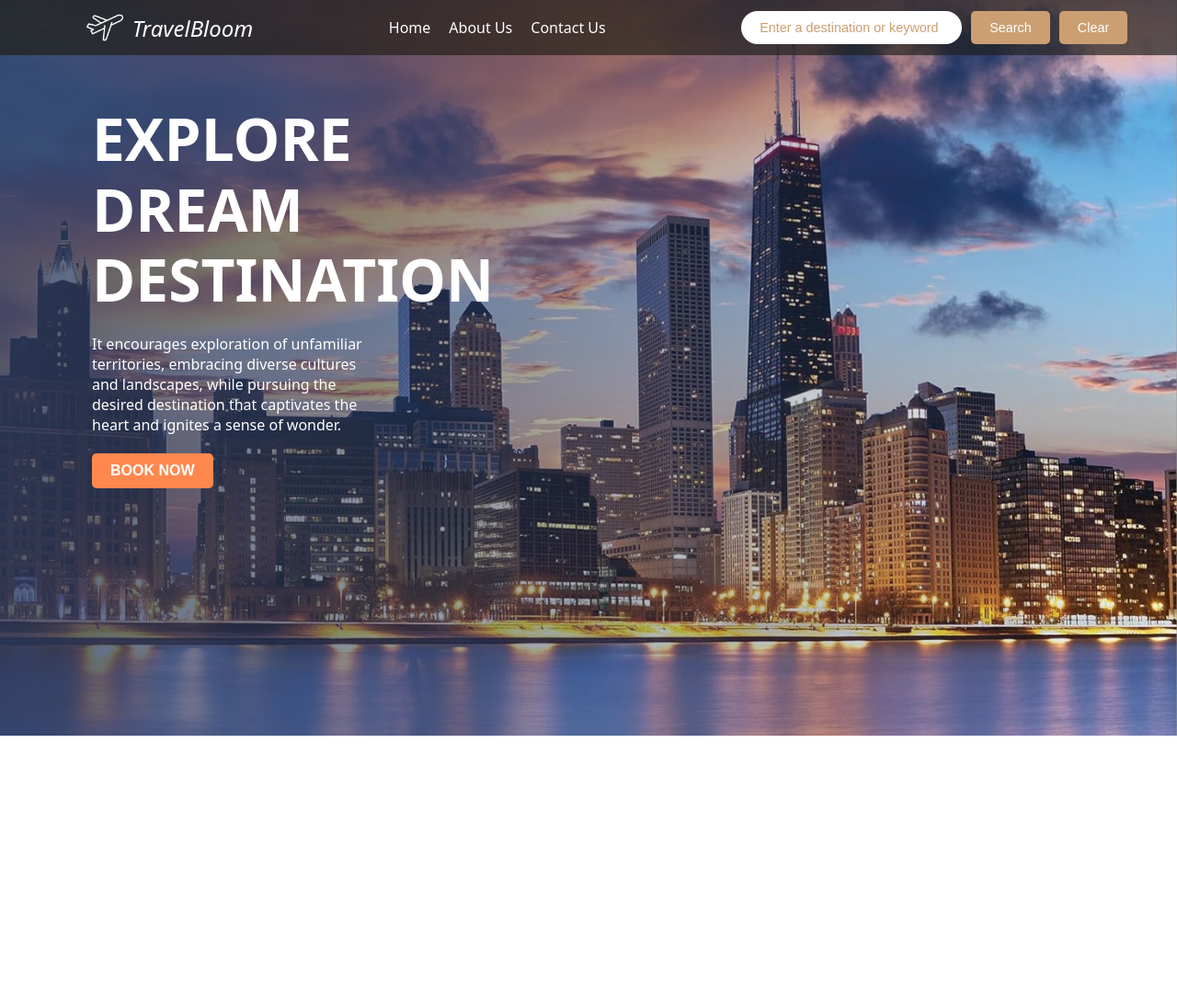
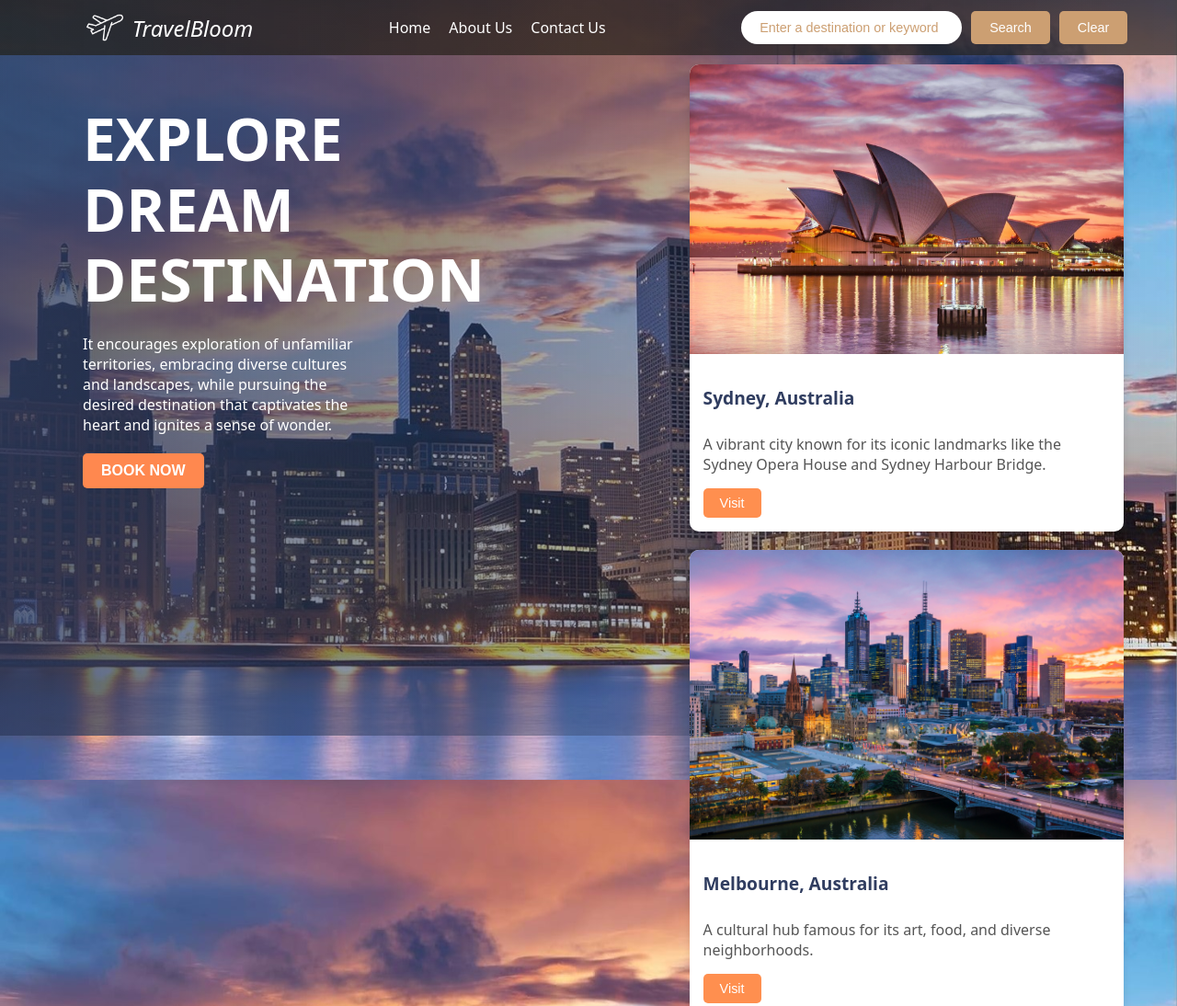
Before and after one commit to laurarnichols/travelRecommendationSite, a plain HTML site: page index.html in a window 1280 px wide. Shown: the top 1094 px of the page at 92% size. Before the commit the page ends 800 px from the top, so only its background shows below. Drawn offline with Linux system fonts and the light colour scheme.

Commit message:
Add pictures for each location and dynamically load cards on home page

```diff
--- a/home_content.html
+++ b/home_content.html
@@ -10,3 +10,8 @@
     </p>
     <button class="book-now">BOOK NOW</button>
 </header>
+<div class="cards-container-wrapper">
+    <section id="cards-container" class="cards-container">
+        <!-- Cards will be dynamically inserted here -->
+    </section>
+<div/>
--- a/index.html
+++ b/index.html
@@ -10,7 +10,7 @@
   <div class="gradient-overlay"></div>
   <nav class="navbar">
     <div class="logo">
-      <img src="airplane.png" alt="Logo" class="logo-image">
+      <img src="images/airplane.png" alt="Logo" class="logo-image">
       <span class="site-name">TravelBloom</span>
     </div>
     <div class="nav-links">
--- a/script.js
+++ b/script.js
@@ -20,6 +20,73 @@ document.addEventListener("DOMContentLoaded", function () {
             });
     }
 
+    // Load data from JSON and create cards dynamically
+    function loadCards() {
+        fetch('travel_recommendation_api.json')
+            .then(response => response.json())
+            .then(data => {
+                const cardsContainer = document.getElementById('cards-container');
+
+                // Function to create individual cards
+                const createCard = (location) => {
+                    const card = document.createElement('div');
+                    card.classList.add('card');
+
+                    // Create Image
+                    const img = document.createElement('img');
+                    img.src = location.imageUrl;
+                    img.alt = location.name;
+                    card.appendChild(img);
+
+                    // Create Card Content
+                    const cardContent = document.createElement('div');
+                    cardContent.classList.add('card-content');
+
+                    // Location Name
+                    const cardName = document.createElement('h3');
+                    cardName.classList.add('card-name');
+                    cardName.textContent = location.name;
+                    cardContent.appendChild(cardName);
+
+                    // Description
+                    const cardDescription = document.createElement('p');
+                    cardDescription.classList.add('card-description');
+                    cardDescription.textContent = location.description;
+                    cardContent.appendChild(cardDescription);
+
+                    // Visit Button
+                    const button = document.createElement('button');
+                    button.classList.add('card-button');
+                    button.textContent = 'Visit';
+                    cardContent.appendChild(button);
+
+                    card.appendChild(cardContent);
+
+                    return card;
+                };
+
+                // Loop through cities, temples, and beaches and create cards for each
+                data.countries.forEach(country => {
+                    country.cities.forEach(city => {
+                        const card = createCard(city);
+                        cardsContainer.appendChild(card);
+                    });
+                });
+
+                data.temples.forEach(temple => {
+                    const card = createCard(temple);
+                    cardsContainer.appendChild(card);
+                });
+
+                data.beaches.forEach(beach => {
+                    const card = createCard(beach);
+                    cardsContainer.appendChild(card);
+                });
+            })
+            .catch(error => console.error('Error loading JSON data:', error));
+    }
+
+
     // Function to toggle search bar
     function toggleSearchBar(page) {
         const searchBar = document.querySelector(".search-bar");
@@ -35,6 +102,7 @@ document.addEventListener("DOMContentLoaded", function () {
     document.getElementById("home-btn").addEventListener("click", (event) => {
         event.preventDefault(); // Prevent the default anchor behavior
         loadContent("home_content.html");
+        loadCards();
         toggleSearchBar("home_content.html");
     });
 
@@ -52,4 +120,5 @@ document.addEventListener("DOMContentLoaded", function () {
 
     // Load the default content (e.g., Home page) when the page first loads
     loadContent("home_content.html");
+    loadCards();
 });
--- a/styles.css
+++ b/styles.css
@@ -3,7 +3,7 @@ body {
     margin: 0;
     padding: 0;
     font-family: system-ui, -apple-system, BlinkMacSystemFont, 'Segoe UI', Roboto, Oxygen, Ubuntu, Cantarell, 'Open Sans', 'Helvetica Neue', sans-serif, sans-serif;
-    background: url('city.jpg') no-repeat center center fixed; /* Add 'fixed' for full coverage */
+    background: url('images/city.jpg') no-repeat center center fixed; /* Add 'fixed' for full coverage */
     background-size: cover; /* Ensures the image fills the screen */
     height: 100vh;
     color: white;
@@ -113,8 +113,14 @@ body {
 
 /* Hero Section */
 .hero-section {
-  margin-top: 50px; /* Ensure it doesn't overlap with the navbar */
-  padding: 20px 100px;
+    position: fixed;
+    top: 50px; /* Ensure it doesn't overlap with the navbar */
+    left: 60px;
+    width: 66.66%; /* Hero section takes up 1/3 of the page */
+    height: 100vh; /* Full height of the viewport */
+    padding: 20px 30px;
+    z-index: 10; /* Keep it above other elements */
+    overflow: hidden; /* Prevent overflow within the hero section */
 }
 
 .hero-title {
@@ -143,6 +149,82 @@ body {
 
 .book-now:hover {
     background: rgba(255, 159, 105, 1);
+}
+
+/* Cards Section */
+.cards-container-wrapper {
+    display: flex;
+    justify-content: flex-end;
+    margin-top: 50px;
+    margin-left: 57%;
+    width: 40%;
+}
+.cards-container {
+    flex: 1; /* Cards take up 1/3 of the page */
+    display: grid;
+    grid-template-columns: 1fr; /* 1 card per row */
+    gap: 20px;
+    padding: 20px;
+    overflow-y: auto;
+}
+
+/* Card Style */
+.card {
+    background-color: #fff;
+    border-radius: 10px;
+    overflow: hidden;
+    box-shadow: 0 4px 8px rgba(0, 0, 0, 0.1);
+    display: flex;
+    flex-direction: column;
+    height: 100%;
+}
+
+/* Image adjustments to take up 2/3 of the vertical space */
+.card img {
+    width: 100%;
+    height: 66%; /* 2/3 of the card height */
+    object-fit: cover; /* Ensures cropping if needed */
+}
+
+/* Card Content */
+.card-content {
+    padding: 15px;
+    display: flex;
+    flex-direction: column;
+    justify-content: space-between;
+}
+
+/* Location Name Styling */
+.card-name {
+    font-size: 1.2rem; /* Make name smaller */
+    font-weight: bold;
+    color: rgb(48, 61, 96); /* Updated color */
+    margin-bottom: 10px;
+}
+
+/* Description Styling */
+.card-description {
+    font-size: 1rem;
+    color: #555;
+    margin-bottom: 15px;
+    flex-grow: 1;
+}
+
+/* Visit Button - Slightly smaller */
+.card-button {
+    background-color: #ff8f4f;
+    color: white;
+    padding: 8px 18px; /* Slightly smaller padding */
+    border: none;
+    border-radius: 5px;
+    font-size: 0.9rem; /* Slightly smaller font size */
+    cursor: pointer;
+    align-self: flex-start;
+    transition: background-color 0.3s ease;
+}
+
+.card-button:hover {
+    background-color: #ff9f69;
 }
 
 /* About Us Header */
@@ -266,6 +348,7 @@ body {
 /* Input Group Styling */
 .input-group {
     margin-bottom: 20px;
+    margin-right: 20px;
 }
 
 .input-group label {
--- a/travel_recommendation_api.json
+++ b/travel_recommendation_api.json
@@ -6,12 +6,12 @@
         "cities": [
           {
             "name": "Sydney, Australia",
-            "imageUrl": "enter_your_image_for_sydney.jpg",
+            "imageUrl": "images/sydney.jpg",
             "description": "A vibrant city known for its iconic landmarks like the Sydney Opera House and Sydney Harbour Bridge."
           },
           {
             "name": "Melbourne, Australia",
-            "imageUrl": "enter_your_image_for_melbourne.jpg",
+            "imageUrl": "images/melbourne.jpg",
             "description": "A cultural hub famous for its art, food, and diverse neighborhoods."
           }
         ]
@@ -22,12 +22,12 @@
         "cities": [
           {
             "name": "Tokyo, Japan",
-            "imageUrl": "enter_your_image_for_tokyo.jpg",
+            "imageUrl": "images/tokyo.png",
             "description": "A bustling metropolis blending tradition and modernity, famous for its cherry blossoms and rich culture."
           },
           {
             "name": "Kyoto, Japan",
-            "imageUrl": "enter_your_image_for_kyoto.jpg",
+            "imageUrl": "images/kyoto.png",
             "description": "Known for its historic temples, gardens, and traditional tea houses."
           }
         ]
@@ -38,12 +38,12 @@
         "cities": [
           {
             "name": "Rio de Janeiro, Brazil",
-            "imageUrl": "enter_your_image_for_rio.jpg",
+            "imageUrl": "images/rio.jpg",
             "description": "A lively city known for its stunning beaches, vibrant carnival celebrations, and iconic landmarks."
           },
           {
             "name": "São Paulo, Brazil",
-            "imageUrl": "enter_your_image_for_sao-paulo.jpg",
+            "imageUrl": "images/sao-paulo.png",
             "description": "The financial hub with diverse culture, arts, and a vibrant nightlife."
           }
         ]
@@ -53,13 +53,13 @@
       {
         "id": 1,
         "name": "Angkor Wat, Cambodia",
-        "imageUrl": "enter_your_image_for_angkor-wat.jpg",
+        "imageUrl": "images/angkor-wat.jpg",
         "description": "A UNESCO World Heritage site and the largest religious monument in the world."
       },
       {
         "id": 2,
         "name": "Taj Mahal, India",
-        "imageUrl": "enter_your_image_for_taj-mahal.jpg",
+        "imageUrl": "images/taj-mahal.jpg",
         "description": "An iconic symbol of love and a masterpiece of Mughal architecture."
       }
     ],
@@ -67,13 +67,13 @@
       {
         "id": 1,
         "name": "Bora Bora, French Polynesia",
-        "imageUrl": "enter_your_image_for_bora-bora.jpg",
+        "imageUrl": "images/bora-bora.jpg",
         "description": "An island known for its stunning turquoise waters and luxurious overwater bungalows."
       },
       {
         "id": 2,
         "name": "Copacabana Beach, Brazil",
-        "imageUrl": "enter_your_image_for_copacabana.jpg",
+        "imageUrl": "images/copacabana.jpg",
         "description": "A famous beach in Rio de Janeiro, Brazil, with a vibrant atmosphere and scenic views."
       }
     ]
```
Also changed, not shown: images/airplane.png (renamed from airplane.png), images/angkor-wat.jpg (added), images/bora-bora.jpg (added), images/city.jpg (renamed from city.jpg), images/copacabana.jpg (added), images/melbourne.jpg (added), images/rio.jpg (added), images/sydney.jpg (added), images/taj-mahal.jpg (added), melbourne.webp (added), 3 other files. Lines whose indentation alone changed are shown as unchanged.
